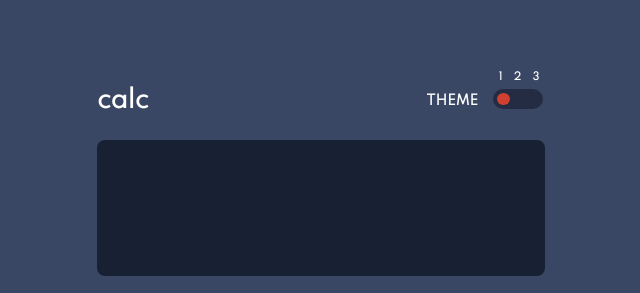
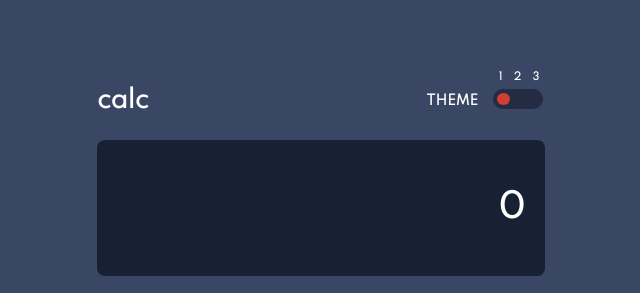
Before and after one commit to Karanbhangu/calculator-frontendmentor, a plain HTML site: page index.html in a window 1280 px wide. Shown: the top 293 px of the page, 319-959 px from the left. Drawn offline with Linux system fonts and the light colour scheme.

Commit message:
first commit

```diff
--- a/index.html
+++ b/index.html
@@ -36,7 +36,7 @@
         </div>
       </nav>
       <div class="screen" id="mainscreen">
-        <input type="text" readonly id="screen">
+        <input type="text" readonly value="0" id="screen">
       </div>
       <div class="calc" id="calcbody">
         <div class="row">
```
